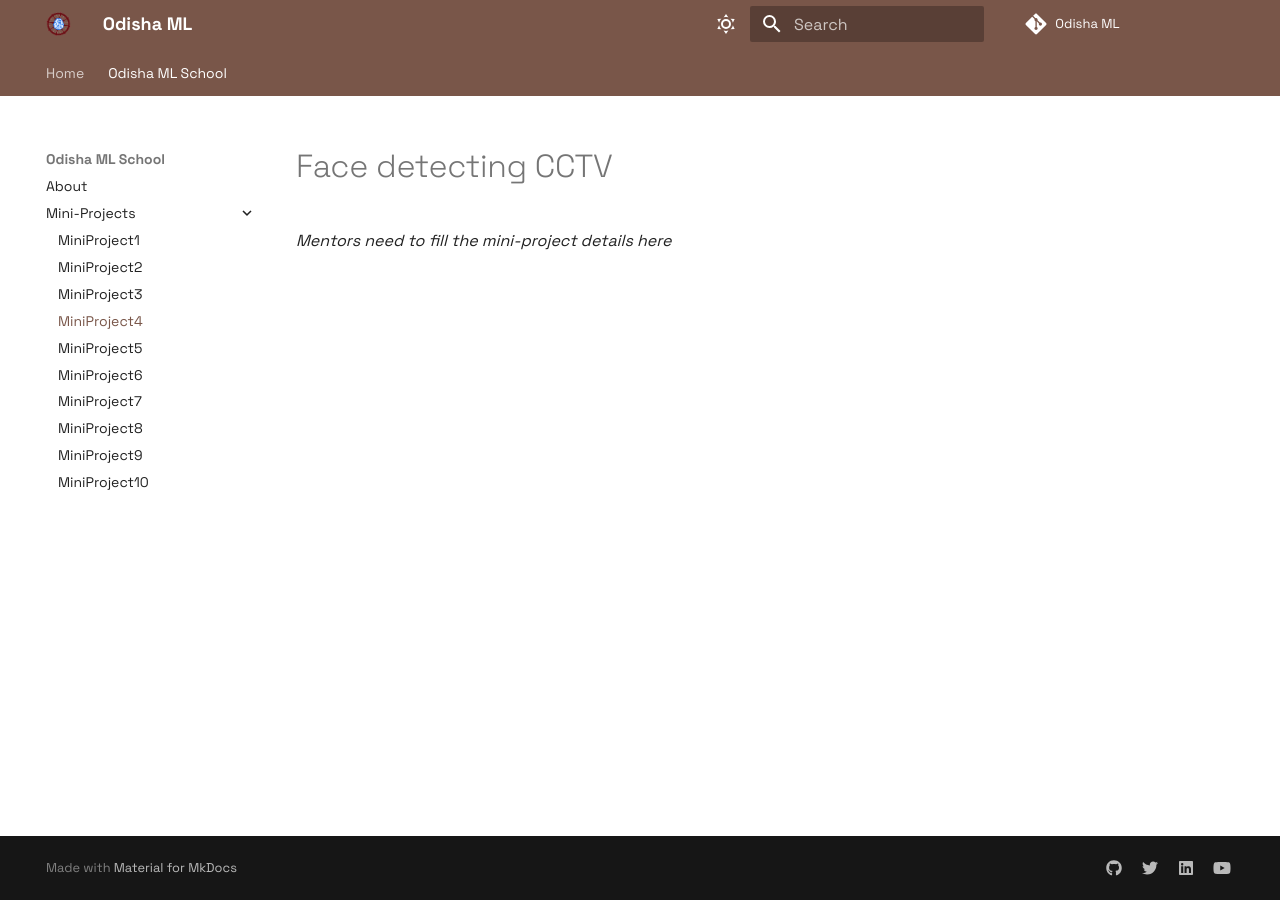
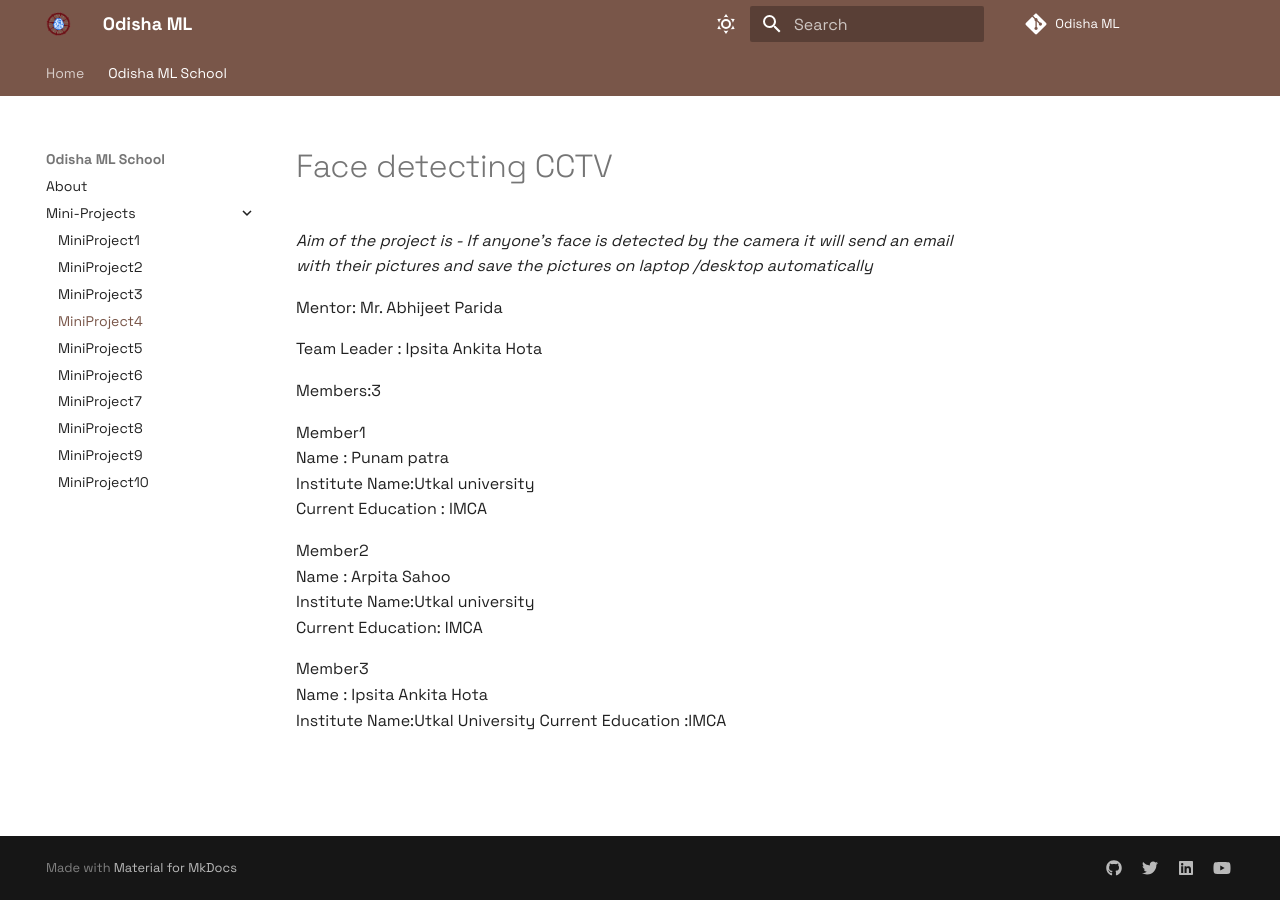
Before and after one commit to OdiaNLP/odianlp.github.io, an MkDocs documentation site: the page built from docs/mini-projects/mp4/readme.md, in a window 1280 px wide. Built offline with MkDocs 1.6.1 and Material for MkDocs 9.7.7, drawn with Linux system fonts in a browser that asks for light colours; comment, search, counter and statistics services are not loaded.

Commit message:
Update readme.md

```diff
--- a/docs/mini-projects/mp4/readme.md
+++ b/docs/mini-projects/mp4/readme.md
@@ -1,3 +1,25 @@
 # Face detecting CCTV
 
-_Mentors need to fill the mini-project details here_
+*Aim of the project is - If anyone's face is detected by the camera it will send an email with their pictures and save the pictures on laptop /desktop automatically*
+
+Mentor: Mr. Abhijeet Parida</br>
+
+Team Leader : Ipsita Ankita Hota</br>
+
+Members:3</br>
+
+Member1</br>
+Name : Punam patra </br>
+Institute Name:Utkal university</br>
+Current Education : IMCA</br>
+
+
+Member2</br>
+Name : Arpita Sahoo</br>
+Institute Name:Utkal university</br>
+Current Education: IMCA</br>
+
+Member3</br>
+Name : Ipsita Ankita Hota</br>
+Institute Name:Utkal University
+Current Education :IMCA</br>
```
